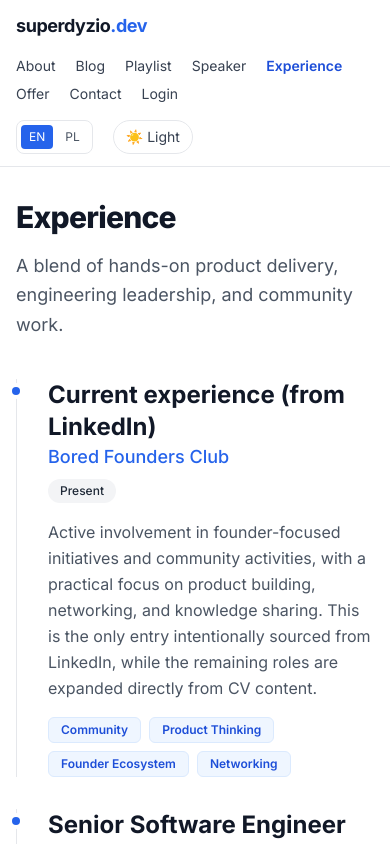
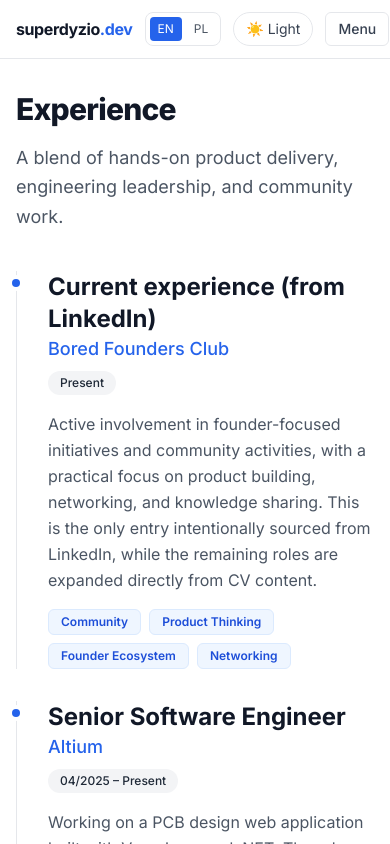
Before and after one commit to superdyzio/superdyzio.github.io, a Next.js app: page /experience in a window 390 px wide. Shown: the top 844 px of the page. Built offline with nearby package versions, Linux system fonts and the light colour scheme; no server answers.

Commit message:
[Junie-GPT-5.3-Codex] fix responsiveness of header layout

```diff
--- a/src/app/layout.tsx
+++ b/src/app/layout.tsx
@@ -53,17 +53,32 @@
       </head>
       <body className={`${inter.className} min-h-screen flex flex-col bg-white text-gray-900 transition-colors dark:bg-gray-950 dark:text-gray-100`}>
         <header className="sticky top-0 z-50 border-b bg-white/80 backdrop-blur-md transition-colors dark:border-gray-800 dark:bg-gray-950/80">
-          <div className="px-4 py-3 flex flex-col gap-4 sm:h-16 sm:py-0 sm:grid sm:grid-cols-[1fr_auto_1fr] sm:items-center sm:gap-4">
-            <Link href="/" className="self-start text-left text-lg font-bold tracking-tight text-gray-900 transition-colors hover:text-blue-700 sm:self-auto sm:justify-self-start sm:text-xl dark:text-gray-100 dark:hover:text-blue-400">
+          <div className="px-4 py-3 sm:px-5 sm:py-4 lg:px-6 2xl:h-16 2xl:py-3">
+            <div className="flex items-center justify-between gap-3 2xl:grid 2xl:grid-cols-[1fr_auto_1fr] 2xl:items-center 2xl:gap-4">
+              <Link href="/" className="text-left text-base font-bold tracking-tight text-gray-900 transition-colors hover:text-blue-700 sm:text-lg 2xl:justify-self-start 2xl:text-xl dark:text-gray-100 dark:hover:text-blue-400">
               superdyzio<span className="text-blue-600">.dev</span>
-            </Link>
-            <nav className="w-full flex flex-wrap items-center justify-start gap-x-5 gap-y-2 text-sm sm:flex-nowrap sm:justify-center sm:gap-6 md:gap-7 md:text-base">
+              </Link>
+              <nav className="hidden w-full items-center justify-center gap-4 2xl:flex 2xl:text-base">
+                <MainNavigationLinks isAuthenticated={isAuthenticated} locale={locale} />
+              </nav>
+              <div className="flex items-center justify-end gap-3 text-sm 2xl:gap-4 2xl:justify-self-end">
+                <LanguageSwitcher locale={locale} />
+                <ThemeToggle />
+                <details className="relative sm:hidden">
+                  <summary className="cursor-pointer list-none rounded-md border border-gray-200 px-3 py-1.5 text-sm font-medium text-gray-700 transition-colors hover:border-blue-300 hover:text-blue-700 dark:border-gray-700 dark:text-gray-200 dark:hover:border-blue-500 dark:hover:text-blue-400">
+                    Menu
+                  </summary>
+                  <nav className="absolute right-0 top-11 z-10 min-w-52 rounded-lg border border-gray-200 bg-white p-3 shadow-lg dark:border-gray-700 dark:bg-gray-900">
+                    <div className="flex flex-col items-start gap-2 text-sm">
+                      <MainNavigationLinks isAuthenticated={isAuthenticated} locale={locale} />
+                    </div>
+                  </nav>
+                </details>
+              </div>
+            </div>
+            <nav className="mt-3 hidden w-full items-center justify-start gap-3 overflow-x-auto text-xs sm:flex sm:text-[0.78rem] md:text-sm lg:text-[0.95rem] 2xl:hidden">
               <MainNavigationLinks isAuthenticated={isAuthenticated} locale={locale} />
             </nav>
-            <div className="w-full flex flex-wrap items-center justify-start gap-x-5 gap-y-2 text-sm sm:w-auto sm:flex-nowrap sm:justify-end sm:gap-6 md:gap-7 md:text-base">
-              <LanguageSwitcher locale={locale} />
-              <ThemeToggle />
-            </div>
           </div>
         </header>
         <main className="flex-grow max-w-4xl mx-auto px-4 py-8 sm:py-10 md:py-12 w-full">
```
